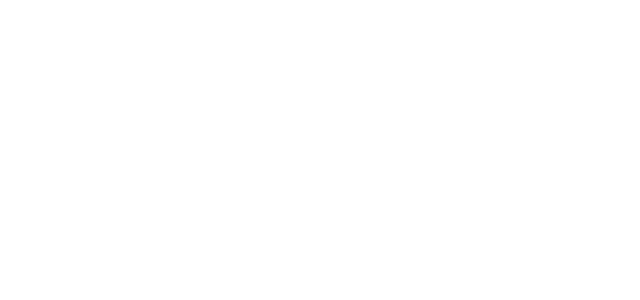
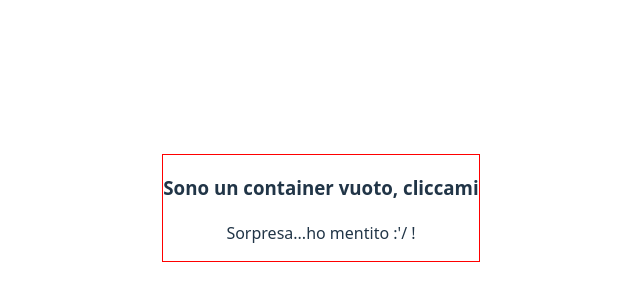
Before and after one commit to Elena-Lucci/Esercizi_React_Develhope, a React (Vite) app in the folder esercizi-react/: page / in a window 1280 px wide. Shown: the part 192-492 px from the top of the page, without its empty margins (319-959 px from the left). Built offline with nearby package versions, Linux system fonts and the light colour scheme.

Commit message:
Component Composition

```diff
--- a/esercizi-react/src/App.jsx
+++ b/esercizi-react/src/App.jsx
@@ -2,13 +2,16 @@
 import reactLogo from './assets/react.svg'
 import viteLogo from '/vite.svg'
 import './App.css'
+import Container from './Components/Container.jsx'
 
 function App() {
 
 
   return (
     <>
-
+      <Container title="Sono un container vuoto, cliccami">
+        <p>Sorpresa...ho mentito :'/ !</p>
+        </Container>
     </>
   )
 }
--- /dev/null
+++ b/esercizi-react/src/Components/Container.jsx
@@ -0,0 +1,31 @@
+// Create a Container component that renders its children within a div tag.
+// Have the div tag use a white background and a red border.
+// Add a title prop that will contain the title value to be displayed before the children.
+// Make the container collapsible, so that when the title is clicked the children are either hidden of shown again.
+// Use the useState hook to keep track of the collapsed state.
+
+import React, { useState } from 'react';
+
+const Container = ({ title, children }) => {
+  const [collapsed, setCollapsed] = useState(false);
+
+  const toggle = () => {
+    setCollapsed(prev => !prev);
+  };
+
+  const containerStyle = {
+    backgroundColor: '#ffffff',
+    border: '1px solid red',
+  };
+
+  return (
+    <div style={containerStyle}>
+      <h3 onClick={toggle}>
+        {title}
+      </h3>
+      {!collapsed && <div>{children}</div>}
+    </div>
+  );
+};
+
+export default Container;
```
